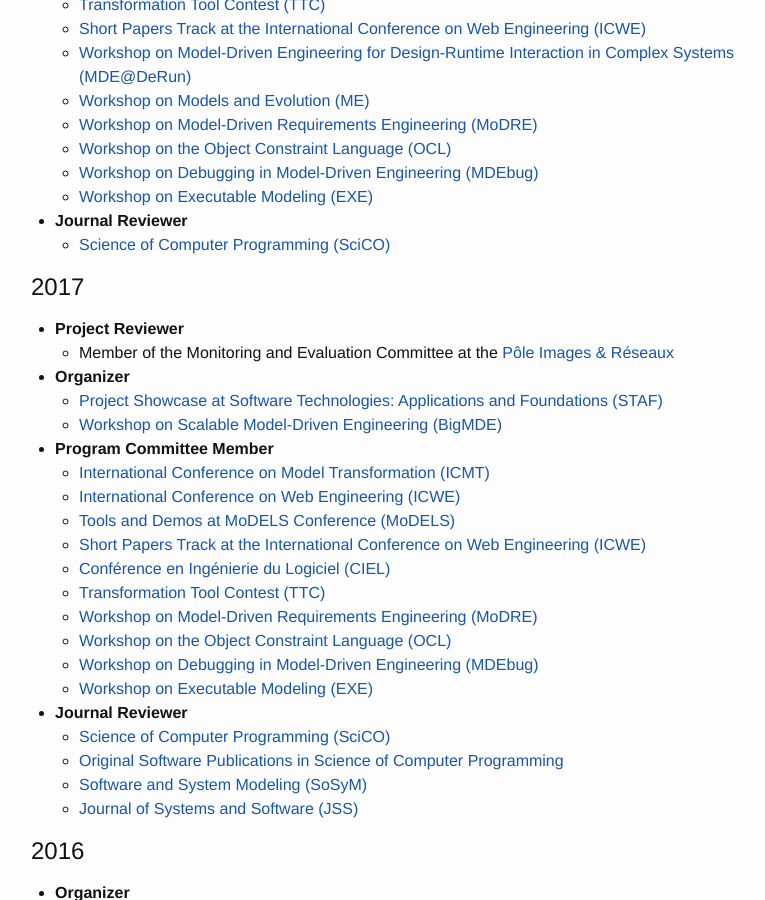
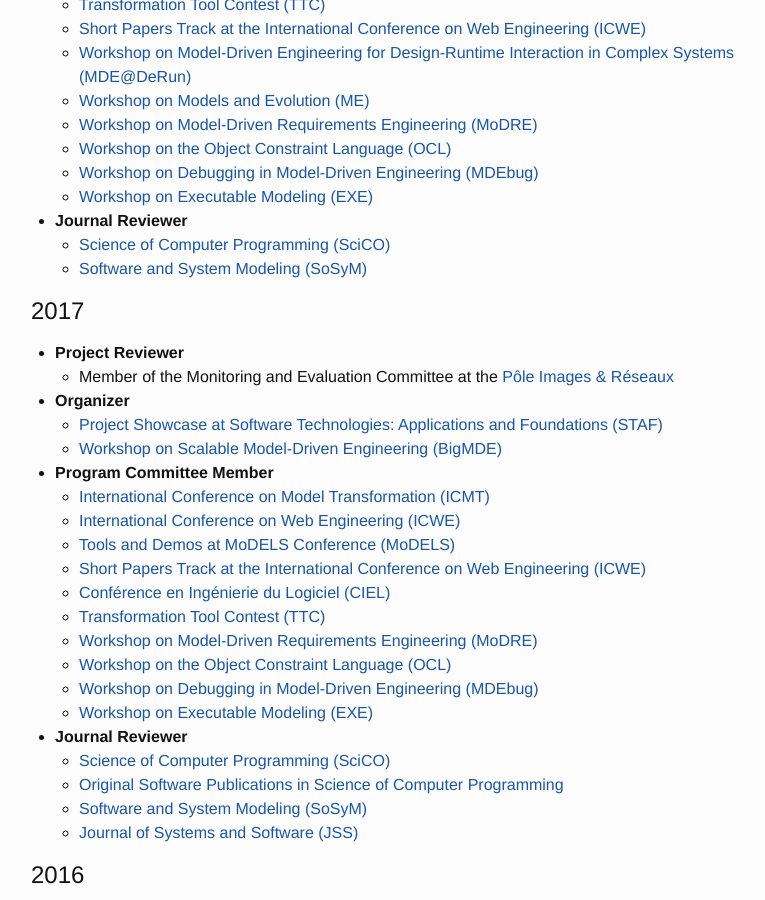
Before and after one commit to massimotisi/massimotisi.github.io, a Jekyll site: the page built from community.md, in a window 1280 px wide and 900 px high, scrolled down 426 px. Shown: the whole window, without its empty margins (233-998 px from the left). Built offline with Jekyll 4.4.1, drawn with Linux system fonts in a browser that asks for light colours.

Commit message:
sosym 2018

```diff
--- a/community.md
+++ b/community.md
@@ -25,6 +25,7 @@ I have served (or will serve) as co-organizer and reviewer for the following ven
 
 * **Journal Reviewer**
   * [Science of Computer Programming (SciCO)](http://www.journals.elsevier.com/science-of-computer-programming/)
+  * [Software and System Modeling (SoSyM)](http://www.sosym.org/)
 
 # 2017
 * **Project Reviewer**
```
